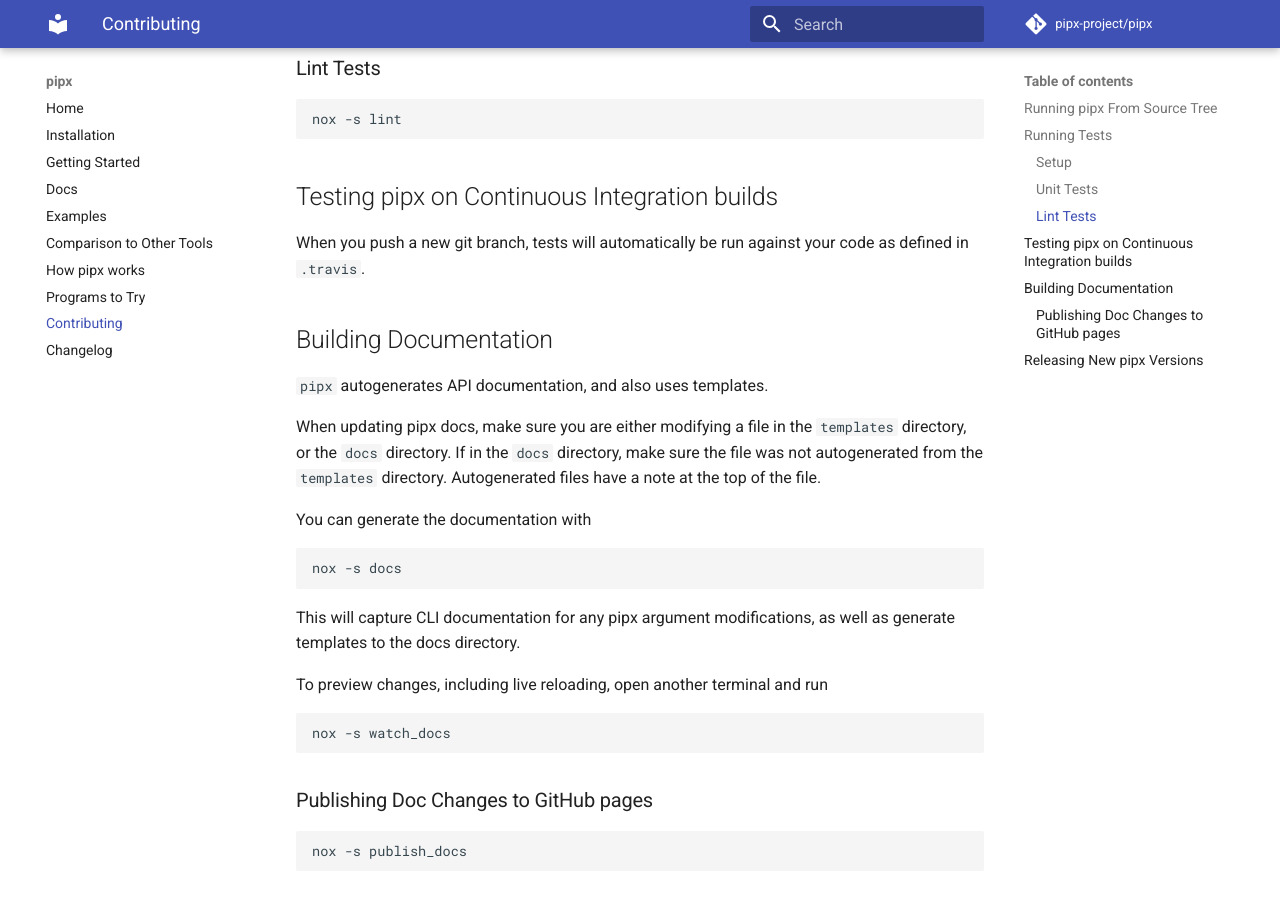
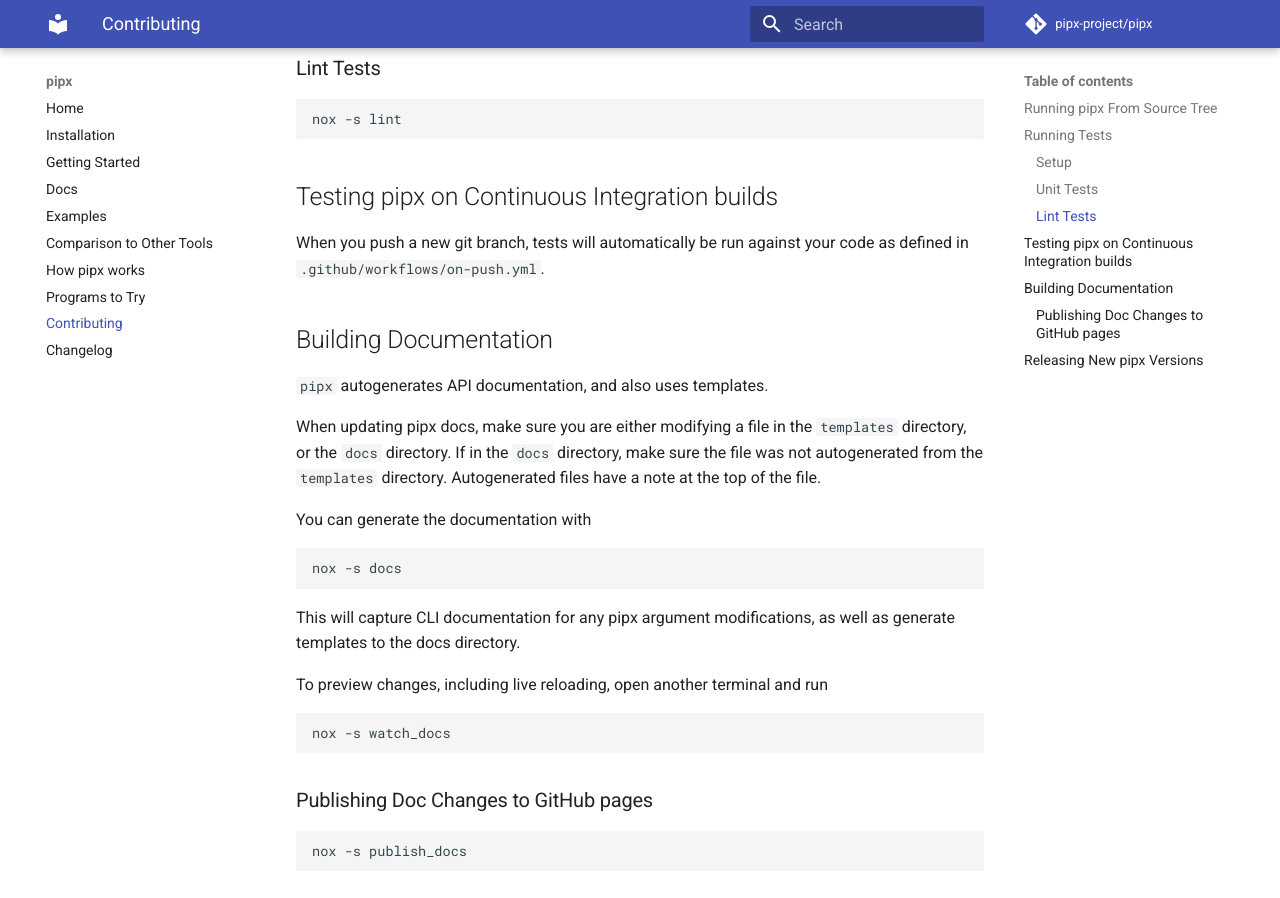
Before and after one commit to pypa/pipx, an MkDocs documentation site: the page built from docs/contributing.md, in a window 1280 px wide and 900 px high, scrolled down 1720 px. Built offline with MkDocs 1.6.1 and Material for MkDocs 9.7.7, drawn with Linux system fonts in a browser that asks for light colours; comment, search, counter and statistics services are not loaded.

Commit message:
Replace reference to .travis with .github/workflows/...

````diff
--- a/docs/contributing.md
+++ b/docs/contributing.md
@@ -75,7 +75,7 @@
 ```
 
 ## Testing pipx on Continuous Integration builds
-When you push a new git branch, tests will automatically be run against your code as defined in `.travis`.
+When you push a new git branch, tests will automatically be run against your code as defined in `.github/workflows/on-push.yml`.
 
 ## Building Documentation
 
````
